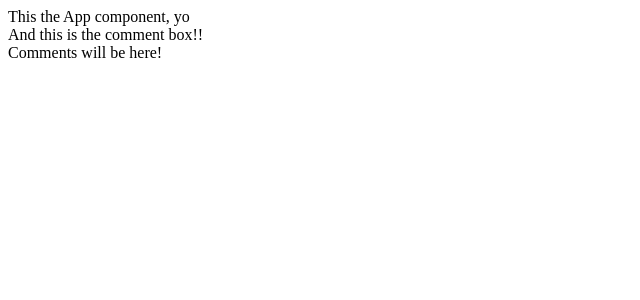
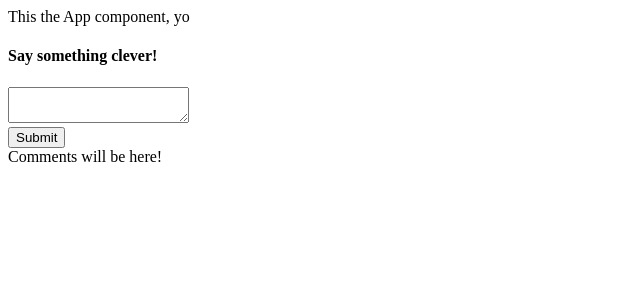
Before and after one commit to lord-of-yoghurt/advanced-react-redux-practice, a React (Create React App) app in the folder testing/: page / in a window 1280 px wide. Shown: the top 300 px of the page, without its empty margins (0-640 px from the left). Built offline with nearby package versions, Linux system fonts and the light colour scheme.

Commit message:
turn CommentBox into a class-based component

```diff
--- a/testing/src/components/CommentBox.js
+++ b/testing/src/components/CommentBox.js
@@ -1,7 +1,17 @@
-import React from 'react';
+import React, { Component } from 'react';
 
-const CommentBox = () => (
-  <div>And this is the comment box!!</div>
-);
+class CommentBox extends Component {
+  render() {
+    return (
+      <form>
+        <h4>Say something clever!</h4>
+        <textarea />
+        <div>
+          <button>Submit</button>
+        </div>
+      </form>
+    );
+  }
+}
 
 export default CommentBox;
```
